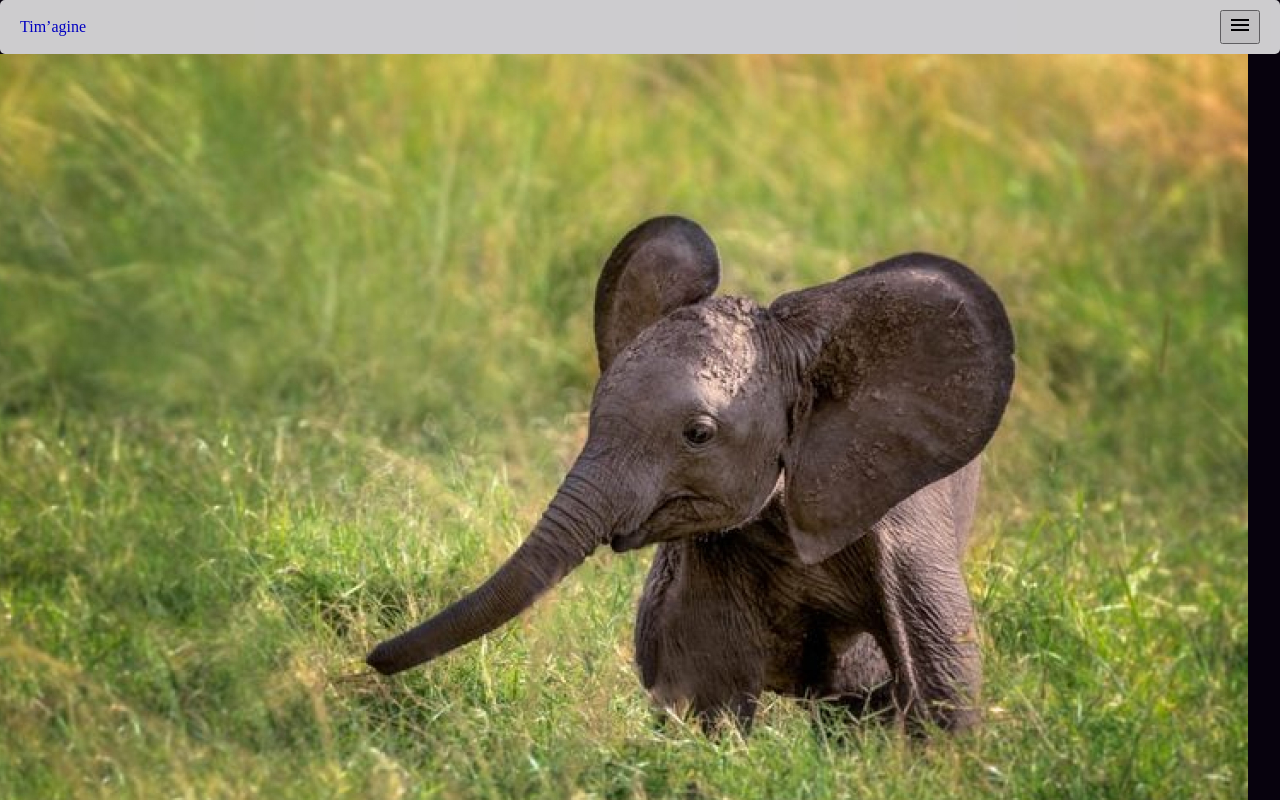
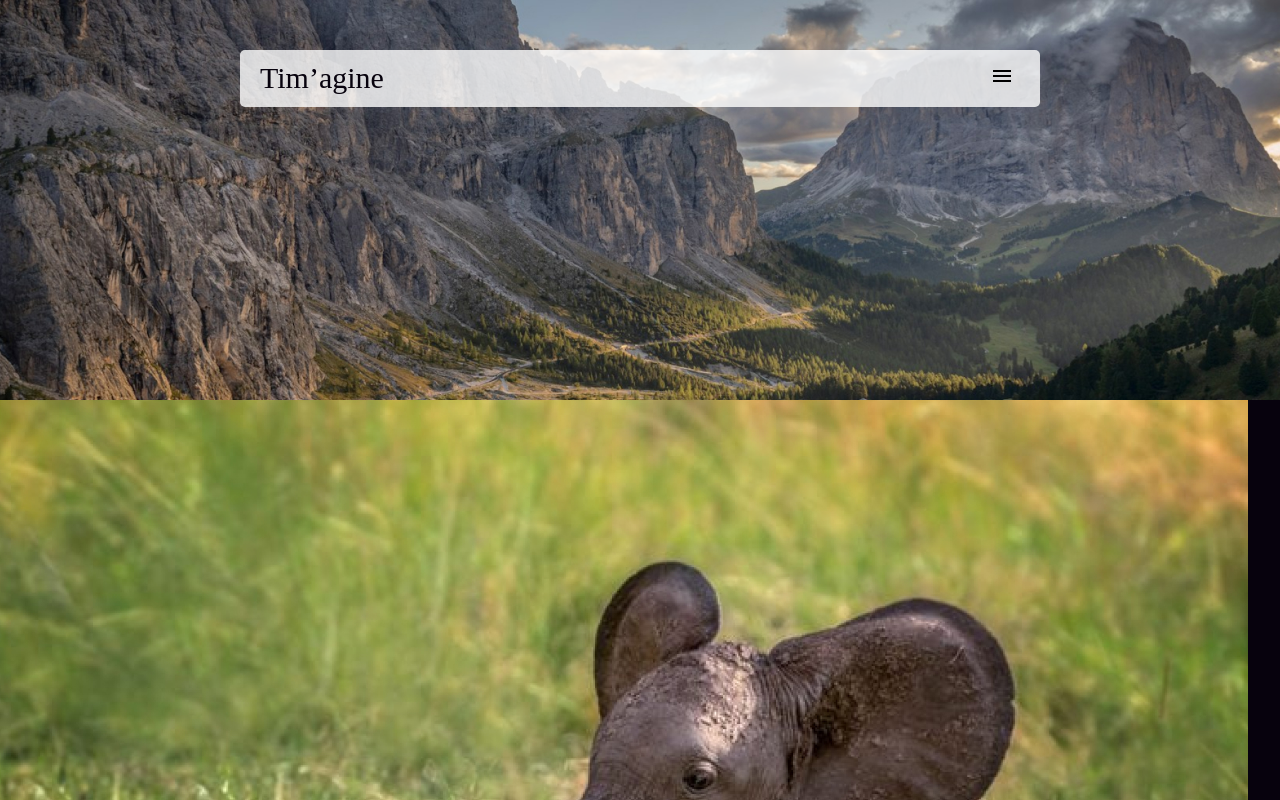
Before and after one commit to JadeParadis/Tim-agine, a plain HTML site: page etudiant/index.html in a window 1280 px wide. Shown: the top 800 px of the page. Drawn offline with nearby package versions, Linux system fonts and the light colour scheme; files whose address does not match are found by name; a web font is replaced by a local one.

Commit message:
gsdhfsdghfdshhsd

```diff
--- a/etudiant/css/script.css
+++ b/etudiant/css/script.css
@@ -37,28 +37,46 @@ a {
 ================================================================================================================================================*/
 header {
     color: #07020d;
+    position: fixed;
+    top: 50px;
+    left: 0;
+    width: 100%;
+    z-index: 999;
+
 }
 
 header .wrapper {
-   background:#fff;
-   opacity: 0.8;
+   background-color: rgba(255, 255, 255, 0.8);
    border-radius: 5px;
    display: flex;
    justify-content: space-between;
    align-items: center;
    padding: 10px 20px;
+   max-width: 800px;
 }
-.logo {
-
+header .logo {
+    font-size: 1.875rem;
+    color: inherit;
 }
 
+ .menu {
+    font-size: 1.875rem;
+ }
 
+ .hero {
+    height: 400px;
+    background: url(../images/photos/mountains.jpg) no-repeat center center/cover;
 
+ }
 
 /*==============================================================================================================================================
                                                                 ÉLÉMENTS/TYPOGARPHIE
 ================================================================================================================================================*/
-
+button {
+    background-color: rgba(0, 0, 0, 0);
+    border: none;
+    cursor: pointer;
+}
 
 
 
```
Also changed, not shown: js/script.js (added).
